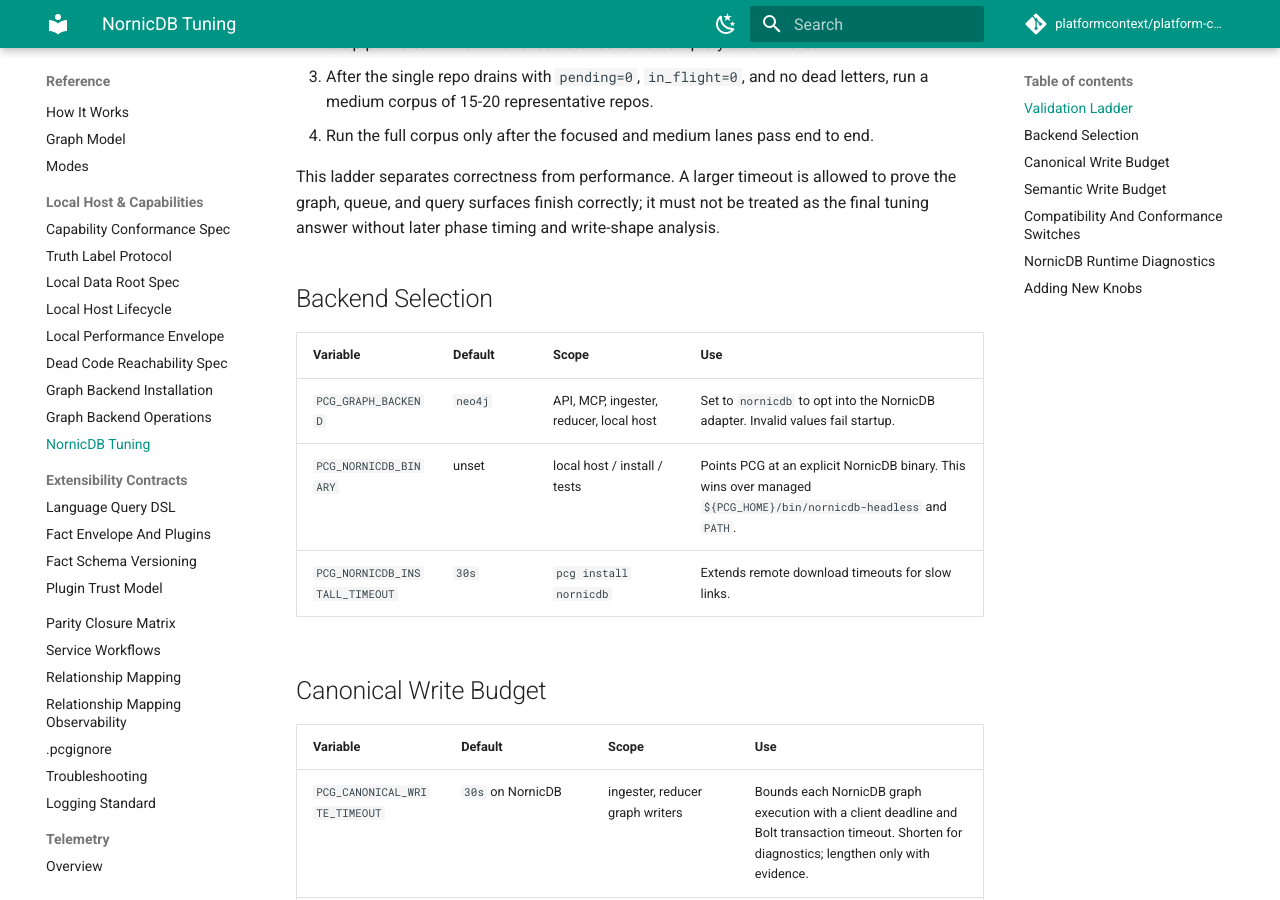
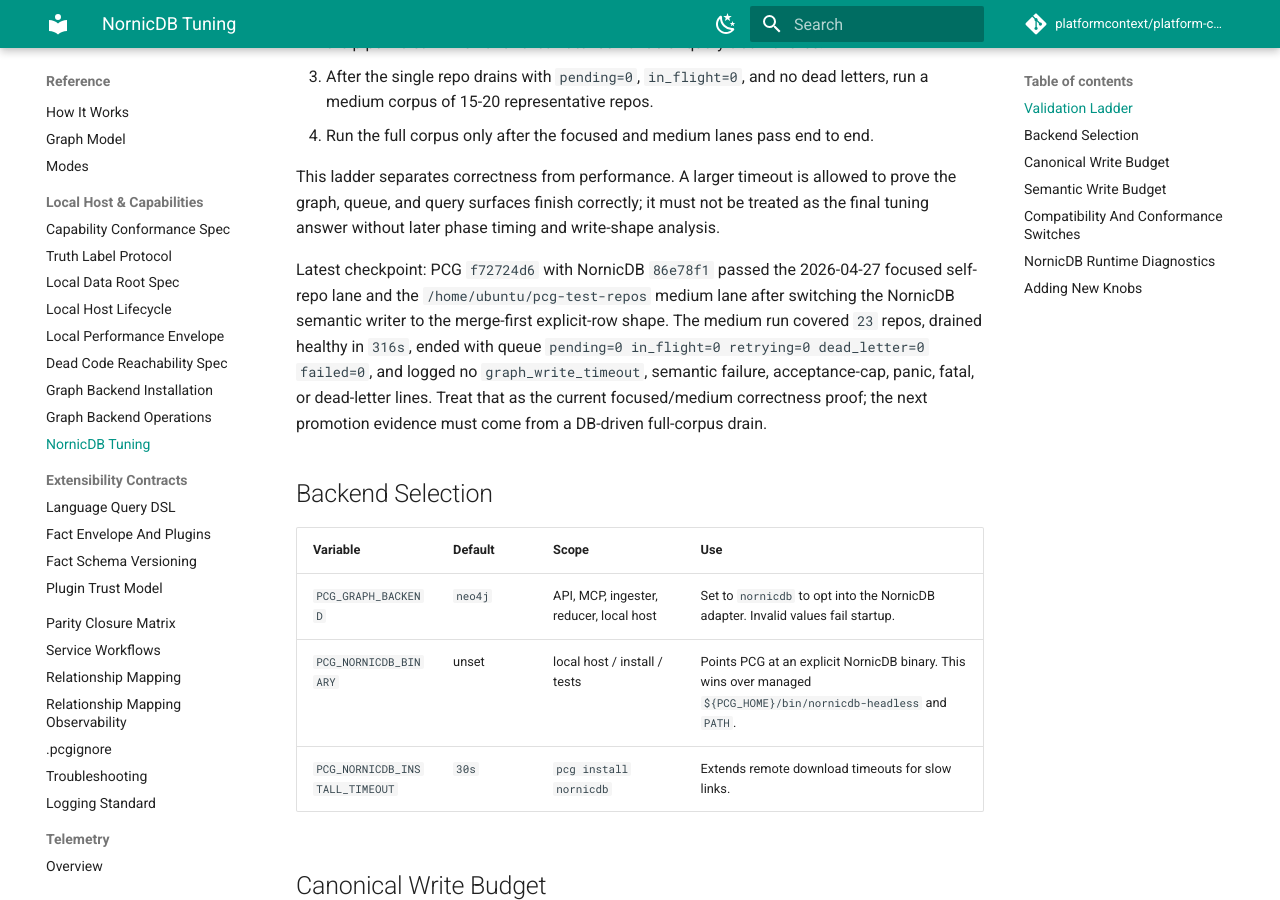
Before and after one commit to platformcontext/platform-context-graph, an MkDocs documentation site: the page built from docs/docs/reference/nornicdb-tuning.md, in a window 1280 px wide and 900 px high, scrolled down 703 px. Built offline with MkDocs 1.6.1 and Material for MkDocs 9.7.7, drawn with Linux system fonts in a browser that asks for light colours; comment, search, counter and statistics services are not loaded; some of the changed text lies outside the part shown.

Commit message:
docs(nornicdb): record merge-first medium proof
Capture the remote focused and medium validation evidence for the NornicDB merge-first semantic writer so the active ADRs and tuning guide reflect the latest proof point.\n\n- Record self-repo and 23-repo medium timings on PCG f72724d6\n- Note final healthy queue state and absence of timeout/dead-letter failures\n- Keep full-corpus DB-driven drain as the next promotion gate

```diff
--- a/docs/docs/reference/nornicdb-tuning.md
+++ b/docs/docs/reference/nornicdb-tuning.md
@@ -34,6 +34,15 @@ This ladder separates correctness from performance. A larger timeout is allowed
 to prove the graph, queue, and query surfaces finish correctly; it must not be
 treated as the final tuning answer without later phase timing and write-shape
 analysis.
+
+Latest checkpoint: PCG `f72724d6` with NornicDB `86e78f1` passed the 2026-04-27
+focused self-repo lane and the `/home/ubuntu/pcg-test-repos` medium lane after
+switching the NornicDB semantic writer to the merge-first explicit-row shape.
+The medium run covered `23` repos, drained healthy in `316s`, ended with queue
+`pending=0 in_flight=0 retrying=0 dead_letter=0 failed=0`, and logged no
+`graph_write_timeout`, semantic failure, acceptance-cap, panic, fatal, or
+dead-letter lines. Treat that as the current focused/medium correctness proof;
+the next promotion evidence must come from a DB-driven full-corpus drain.
 
 ## Backend Selection
 
@@ -96,7 +105,10 @@ older `MATCH File` before `MERGE node` row-map shape. The older shape can still
 use schema lookup, but trace probes showed it misses NornicDB's generalized
 `UNWIND/MERGE` batch hot path. Treat semantic timeouts as query-shape evidence
 first, then tune label caps only after confirming the statement is already on
-the intended template.
+the intended template. The merge-first writer is currently validated through the
+focused and medium lanes above; a full-corpus timeout in this phase should be
+treated as new evidence and narrowed to the label, row count, graph size, and
+query shape before changing caps.
 
 Code-call projection is also reducer-owned, but its scan limit is a correctness
 guard rather than a graph-write tuning knob. The runner retracts repo-wide
```
Also changed, not shown: docs/docs/adrs/2026-04-20-embedded-local-backends-implementation-plan.md (+2 -0 lines), docs/docs/adrs/2026-04-22-nornicdb-graph-backend-candidate.md (+2 -0 lines).
